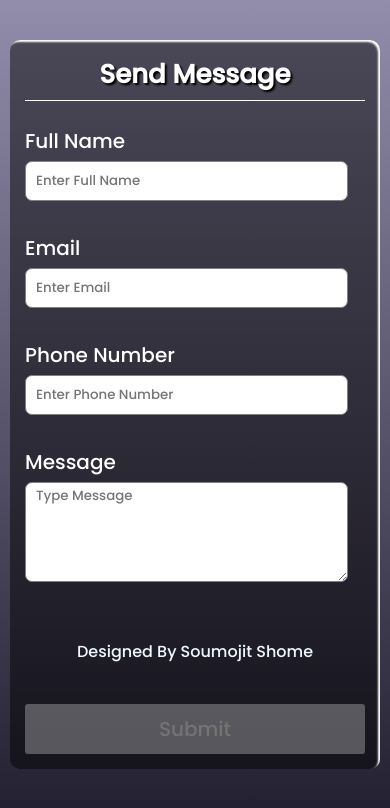
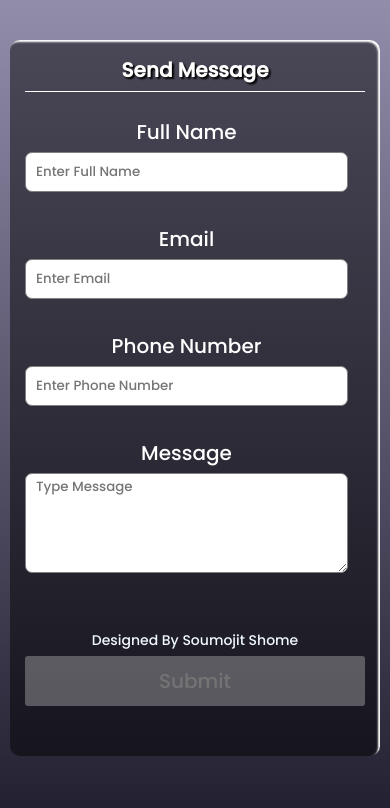
Before and after one commit to Soumojitshome2023/Message_Me_Contact_Form, a plain HTML site: page index.html in a window 390 px wide. Drawn offline with nearby package versions, Linux system fonts and the light colour scheme.

Commit message:
responsiveness change

```diff
--- a/index.html
+++ b/index.html
@@ -1,10 +1,10 @@
 <!DOCTYPE html>
-<html>
+<html lang="en">
 
 <head>
-    <meta charset="utf-8" />
-    <meta name="viewport" content="width=device-width,
-    initial-scale=1.0" />
+    <meta charset="UTF-8">
+    <meta name="viewport" content="width=device-width, initial-scale=1.0">
+
     <link rel="shortcut icon" href="https://drive.google.com/uc?export=view&id=11KWXGKtq4ARM0Nh56olhXumrBKSQk3xb"
         type="image/x-icon">
     <title>Message Me | Soumojit Shome</title>
@@ -65,10 +65,12 @@
             height: fit-content;
             background: rgba(0, 0, 0, 0.473);
             padding: 15px;
+            padding-bottom: 50px;
             margin: 0 10px;
             border-radius: 10px;
             box-shadow: inset -2px 2px 2px white;
             /* overflow: scroll; */
+            text-align: center;
         }
 
         ::-webkit-scrollbar {
@@ -93,6 +95,7 @@
         }
 
         .form-title {
+            /* border: 5px solid green; */
             font-size: 26px;
             font-weight: 600;
             text-align: center;
@@ -170,7 +173,8 @@
         }
 
         .form-submit-btn {
-            margin-top: 40px;
+            /* border: 5px solid yellow; */
+            margin-top: 5px;
         }
 
         input:focus {
@@ -188,7 +192,7 @@
         #submit-btn {
             display: block;
             width: 100%;
-            margin-top: 10px;
+            margin-top: 5px;
             font-size: 20px;
             padding: 10px;
             border: none;
@@ -230,11 +234,18 @@
             color: aliceblue;
             text-align: center;
             margin-top: 10px;
+            font-size: 14px;
         }
 
         @media(max-width: 600px) {
             .container {
-                min-width: 280px;
+                /* min-width: 280px; */
+                min-width: fit-content;
+            }
+
+            .form-title {
+
+                font-size: 20px;
             }
 
             .user-input-box {
```
